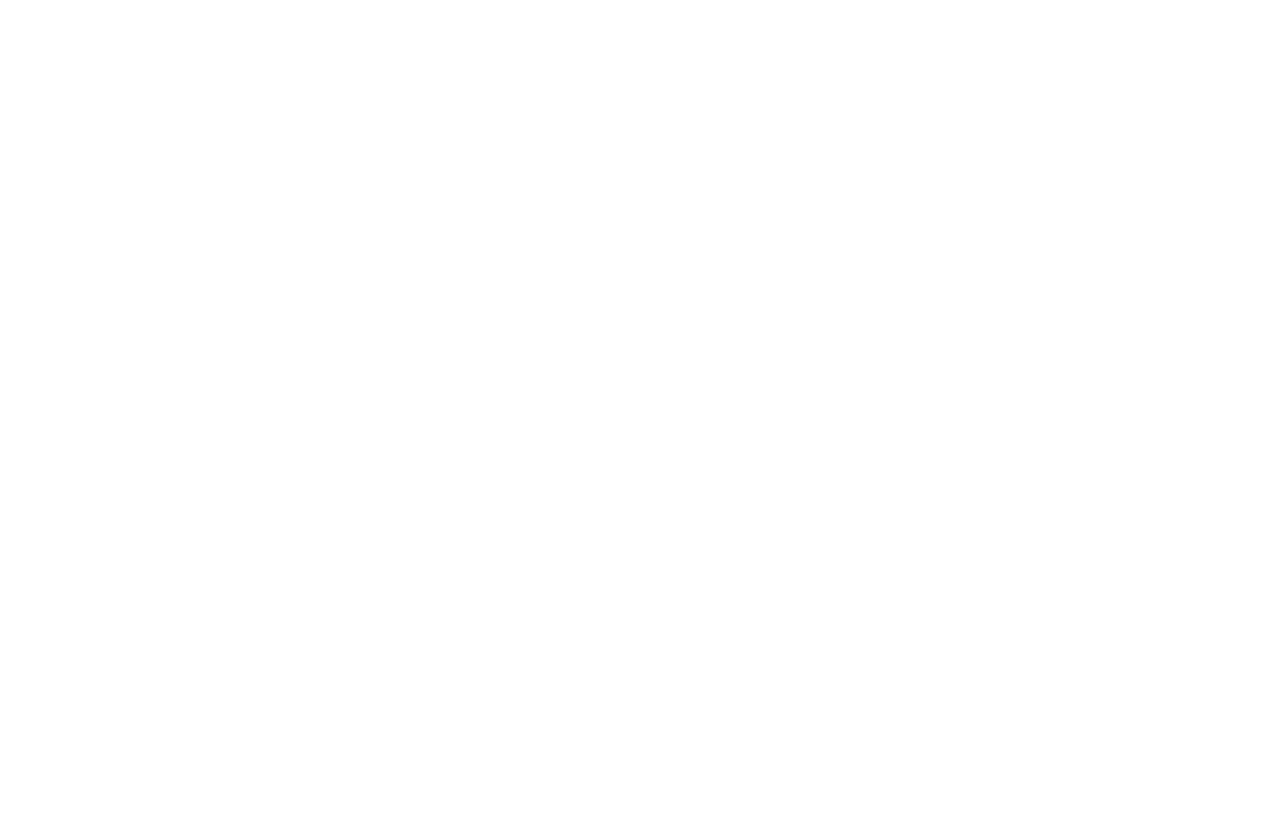
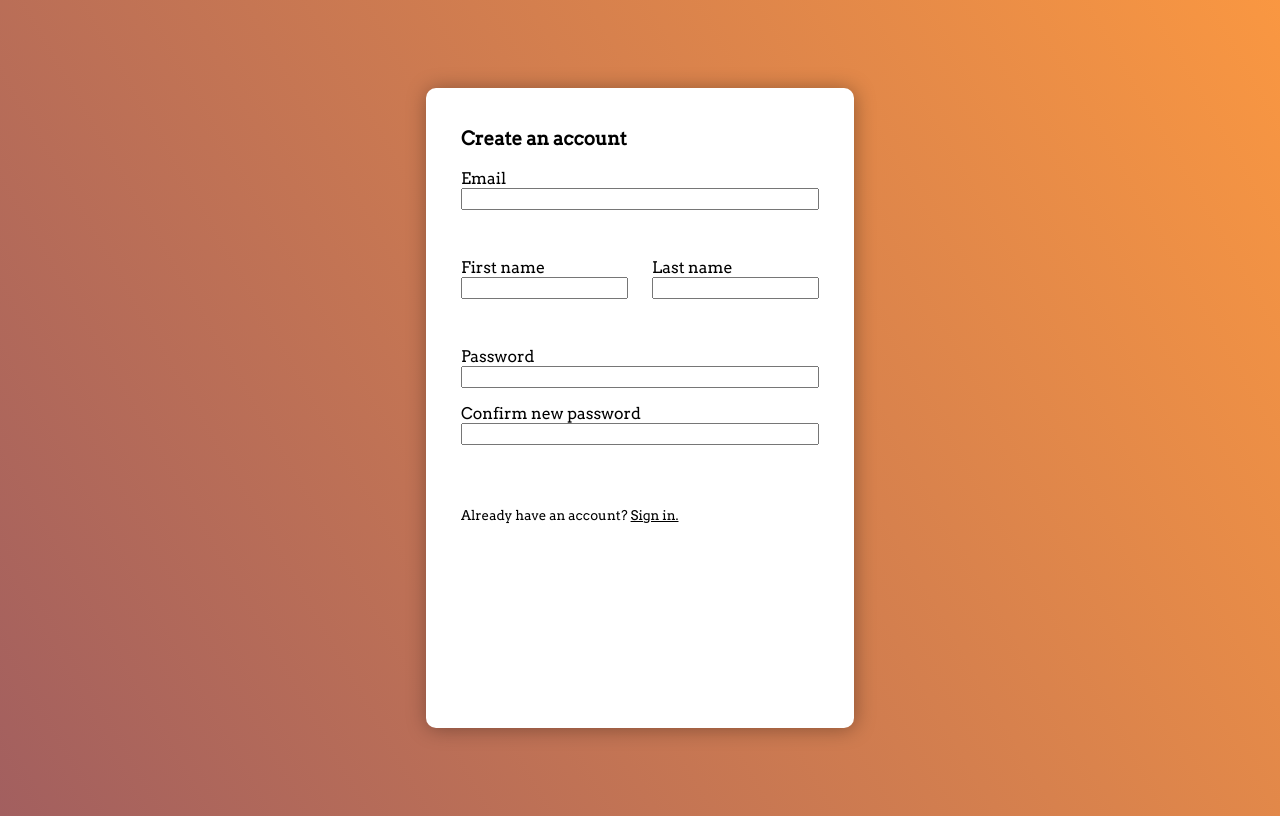
Before and after one commit to brbavar/litrit, a plain HTML site: page register.html in a window 1280 px wide. Drawn offline with Linux system fonts and the light colour scheme.

Commit message:
Added fields to forms on login and register pages, and subsequently reorganized the forms.

```diff
--- a/register.html
+++ b/register.html
@@ -2,7 +2,40 @@
 <html>
   <head>
     <link rel="stylesheet" href="styles.css" />
-    <title>Create Account</title>
+    <title>Create Litrit Account</title>
   </head>
-  <body></body>
+  <body id="register">
+    <div class="card">
+      <h3>Create an account</h3>
+      <form>
+        <div class="field">
+          <div>Email</div>
+          <input type="email" />
+        </div>
+        <div class="name-section">
+          <div class="field">
+            <div>First name</div>
+            <input type="text" />
+          </div>
+          <div class="field">
+            <div>Last name</div>
+            <input type="text" />
+          </div>
+        </div>
+        <div class="password-section">
+          <div class="field">
+            <div>Password</div>
+            <input type="password" />
+          </div>
+          <div class="field">
+            <div>Confirm new password</div>
+            <input type="password" />
+          </div>
+        </div>
+        <p style="font-size: 10pt">
+          Already have an account? <a href="login.html">Sign in.</a>
+        </p>
+      </form>
+    </div>
+  </body>
 </html>
--- a/styles.css
+++ b/styles.css
@@ -114,41 +114,62 @@ button:hover {
   pointer-events: none;
 }
 
-/* LOGIN PAGE STYLES BELOW */
+/* STYLES FOR LOGIN & REGISTER PAGES BELOW */
 
-body#login {
+body#login,
+body#register {
   height: 100vh;
   overflow: hidden;
   display: flex;
   align-items: center;
   justify-content: center;
   background-image: linear-gradient(
-    to top right,
-    rgba(139, 55, 55, 0.65),
-    rgba(106, 18, 248, 0.65)
+    60deg,
+    rgba(139, 55, 55, 0.8),
+    rgba(248, 125, 18, 0.8)
   );
   background-repeat: no-repeat;
   background-size: cover;
   background-position: center;
 }
 
-form,
-form > div.field {
-  display: flex;
-  flex-direction: column;
-}
-
 .card {
   background-color: white;
   box-shadow: 1px 1px 20px rgba(0, 0, 0, 0.338);
   border-radius: 10px;
-  height: 400px;
-  width: fit-content;
-  padding: 20px;
+  height: 600px;
+  width: 350px;
+  padding-top: 20px;
+  padding-bottom: 20px;
+  padding-left: 35px;
+  padding-right: 43px;
+}
+
+form,
+form > div {
+  display: flex;
+  flex-direction: column;
 }
 
 form {
   gap: 3em;
   height: 150px;
-  width: 250px;
+  width: 350px;
 }
+
+.field > input,
+.name-section .field {
+  width: 100%;
+}
+
+.password-section {
+  display: flex;
+  flex-direction: column;
+  gap: 1em;
+}
+
+.name-section {
+  display: flex;
+  flex-direction: row;
+  gap: 2em;
+}
```
Also changed, not shown: index.html (+1 -1 lines), login.html (+5 -4 lines), pricing.html (+1 -1 lines), start.html (+1 -1 lines).
